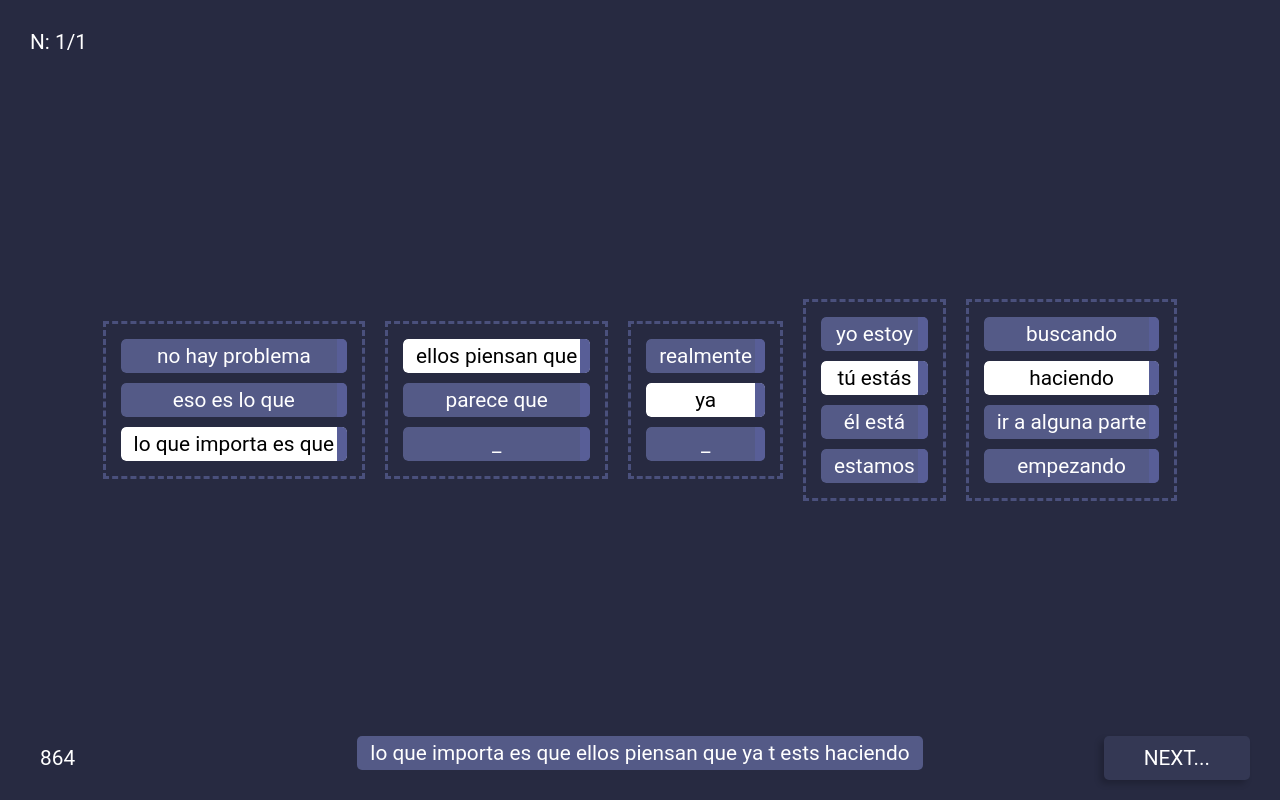
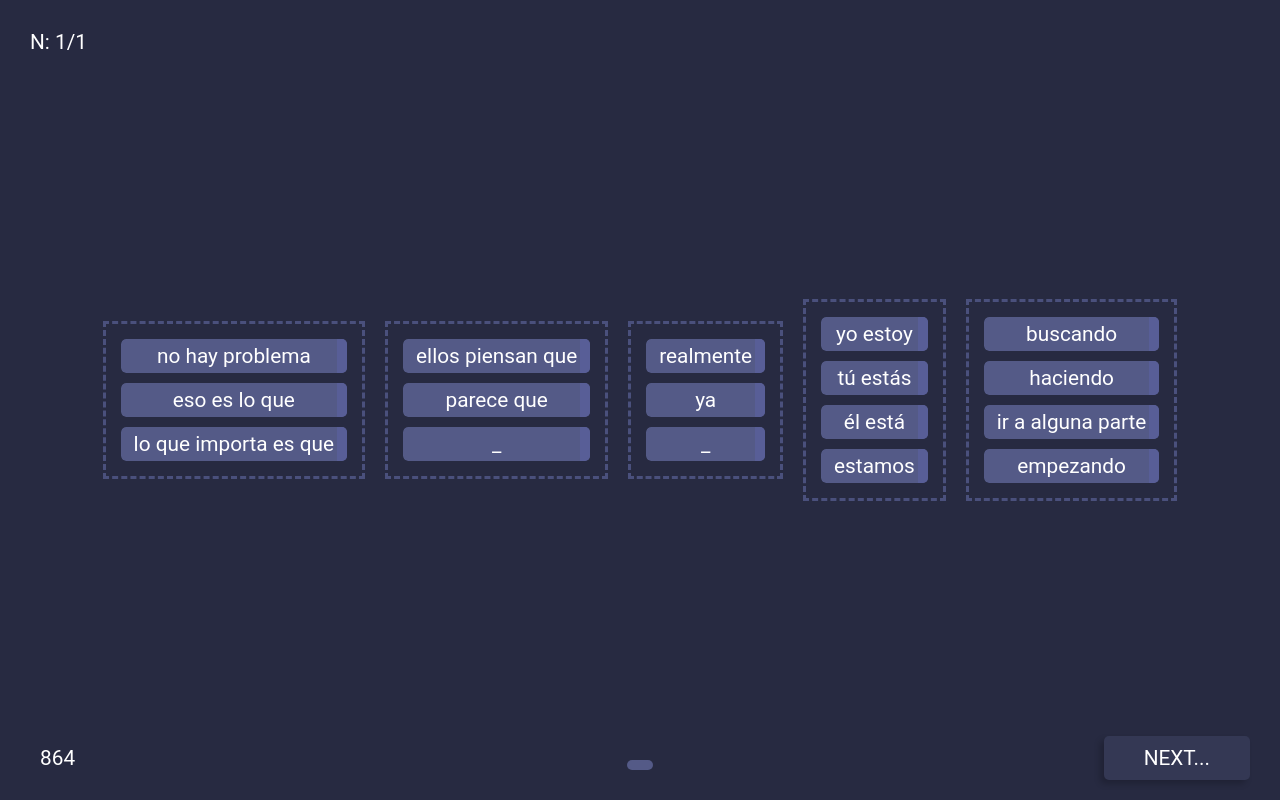
Before and after one commit to kayoroxa/netflix-2.0, a Next.js app: page /speak/crie-frases-es in a window 1280 px wide. Built offline with nearby package versions, Linux system fonts and the light colour scheme.

Commit message:
patterns feacture easy

```diff
--- a/src/templates/CreateSentences/CreateSentences.tsx
+++ b/src/templates/CreateSentences/CreateSentences.tsx
@@ -81,6 +81,7 @@ const CreateSentences = ({
   setAnki,
 }: IProps) => {
   const [combinations, setCombinations] = useState(0)
+  const [showAnswer, setShowAnswer] = useState(false)
   // const [score, setScore] = useState(0)
   // const [level, setLevel] = useState(2)
 
@@ -286,6 +287,10 @@ const CreateSentences = ({
         onNotRemember()
         onReloadSentence()
       }
+      if (e.key.toLowerCase() === 'h') {
+        setShowAnswer(prev => !prev)
+      }
+
       // if (e.key === 'c') {
       //   console.log(dataSentence.sentence)
       //   // copy to clipboard
@@ -338,7 +343,11 @@ const CreateSentences = ({
 
                           <div
                             className={`al-item word ${
-                              v.isEmphasis ? 'emphasis' : ''
+                              v.isEmphasis &&
+                              showAnswer &&
+                              !_.sample([true, false])
+                                ? 'emphasis'
+                                : ''
                             }`}
                             key={key}
                           >
@@ -364,7 +373,7 @@ const CreateSentences = ({
           </div>
         )}
 
-        <div className="after word">{dataSentence.sentence}</div>
+        <div className="after word">{showAnswer && dataSentence.sentence}</div>
         <div className="combinations">{combinations}</div>
         <div className="index">
           N: {patternsInfo?.currentIndex}/{patternsInfo?.length}
@@ -378,5 +387,7 @@ export default CreateSentences
 
 function getColorIntensity(score: number) {
   if (score === 0) return `rgb(88, 94, 151)`
+  else if (score >= 5) return `rgb(40, 189, 48)`
+  else if (score <= -9) return `rgb(255, 0, 0)`
   return `rgb(${Math.min(Math.max(140 - score * 15, 0), 255)}, 120, 180)`
 }
```
Also changed, not shown: src/pages/speak/crie-frases.tsx (+14 -14 lines).
